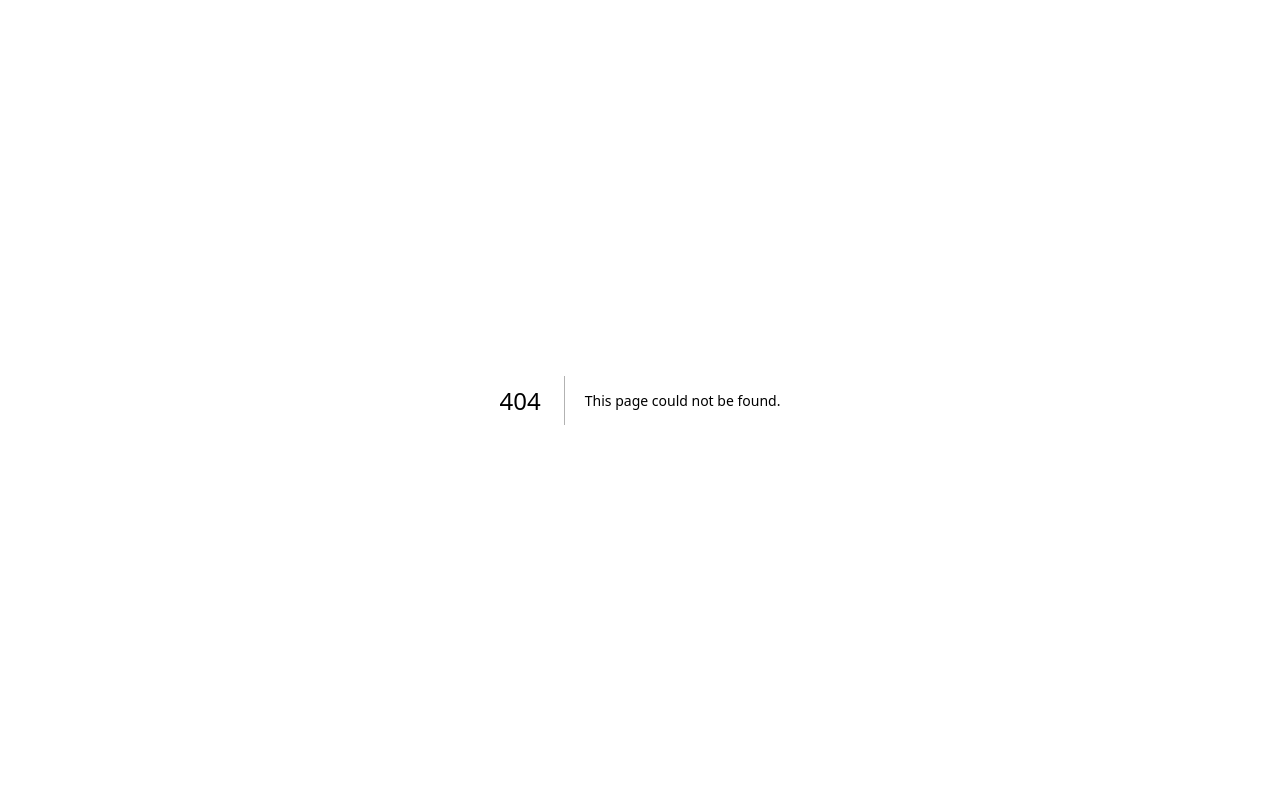
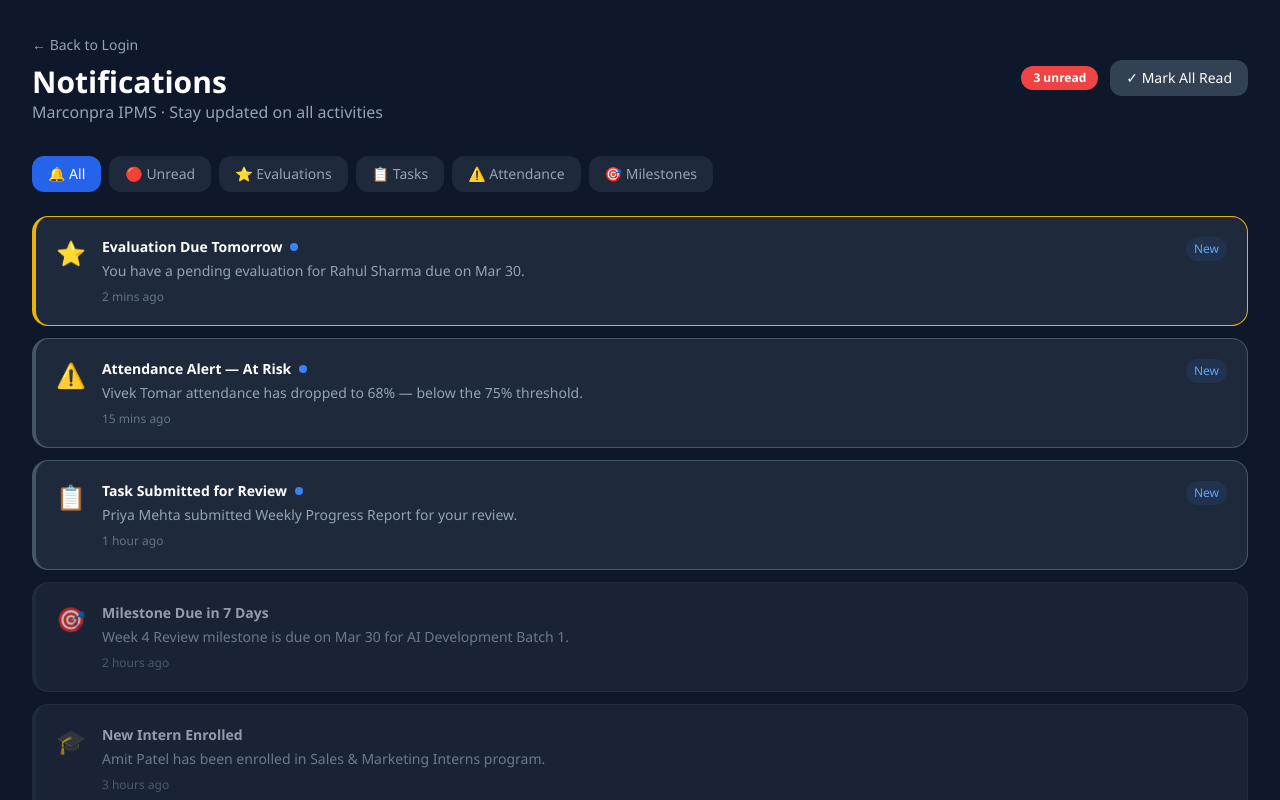
Before and after one commit to sunil3659/marconpra-ipms, a Next.js app: page /notifications in a window 1280 px wide. Before the commit this address had no page. Shown: the top 800 px of the page. Built offline with nearby package versions, Linux system fonts and the light colour scheme.

Commit message:
Add notifications system

```diff
--- /dev/null
+++ b/app/notifications/page.tsx
@@ -0,0 +1,206 @@
+'use client'
+import { useState } from 'react'
+import Link from 'next/link'
+
+const initialNotifications = [
+  {
+    id: 1,
+    type: 'evaluation',
+    title: 'Evaluation Due Tomorrow',
+    message: 'You have a pending evaluation for Rahul Sharma due on Mar 30.',
+    time: '2 mins ago',
+    read: false,
+    icon: '⭐',
+    color: 'border-yellow-500',
+  },
+  {
+    id: 2,
+    type: 'attendance',
+    title: 'Attendance Alert — At Risk',
+    message: 'Vivek Tomar attendance has dropped to 68% — below the 75% threshold.',
+    time: '15 mins ago',
+    read: false,
+    icon: '⚠️',
+    color: 'border-red-500',
+  },
+  {
+    id: 3,
+    type: 'task',
+    title: 'Task Submitted for Review',
+    message: 'Priya Mehta submitted Weekly Progress Report for your review.',
+    time: '1 hour ago',
+    read: false,
+    icon: '📋',
+    color: 'border-blue-500',
+  },
+  {
+    id: 4,
+    type: 'milestone',
+    title: 'Milestone Due in 7 Days',
+    message: 'Week 4 Review milestone is due on Mar 30 for AI Development Batch 1.',
+    time: '2 hours ago',
+    read: true,
+    icon: '🎯',
+    color: 'border-purple-500',
+  },
+  {
+    id: 5,
+    type: 'program',
+    title: 'New Intern Enrolled',
+    message: 'Amit Patel has been enrolled in Sales & Marketing Interns program.',
+    time: '3 hours ago',
+    read: true,
+    icon: '🎓',
+    color: 'border-green-500',
+  },
+  {
+    id: 6,
+    type: 'evaluation',
+    title: 'Evaluation Submitted',
+    message: 'Dr. Sharma submitted evaluation for Arjun Kumar — Score: 91%.',
+    time: '5 hours ago',
+    read: true,
+    icon: '✅',
+    color: 'border-green-500',
+  },
+  {
+    id: 7,
+    type: 'task',
+    title: 'Task Rejected',
+    message: 'Market Research Analysis submitted by Amit Patel was rejected with comments.',
+    time: '1 day ago',
+    read: true,
+    icon: '❌',
+    color: 'border-red-500',
+  },
+  {
+    id: 8,
+    type: 'milestone',
+    title: 'Milestone Completed',
+    message: 'Week 2 Check-in milestone completed successfully for all cohorts.',
+    time: '2 days ago',
+    read: true,
+    icon: '🏆',
+    color: 'border-yellow-500',
+  },
+]
+
+export default function NotificationsPage() {
+  const [notifications, setNotifications] = useState(initialNotifications)
+  const [filter, setFilter] = useState('all')
+
+  const unreadCount = notifications.filter(n => !n.read).length
+
+  const filteredNotifications = notifications.filter(n => {
+    if (filter === 'unread') return !n.read
+    if (filter === 'evaluation') return n.type === 'evaluation'
+    if (filter === 'task') return n.type === 'task'
+    if (filter === 'attendance') return n.type === 'attendance'
+    if (filter === 'milestone') return n.type === 'milestone'
+    return true
+  })
+
+  const markAllRead = () => {
+    setNotifications(prev => prev.map(n => ({ ...n, read: true })))
+  }
+
+  const markRead = (id: number) => {
+    setNotifications(prev =>
+      prev.map(n => n.id === id ? { ...n, read: true } : n)
+    )
+  }
+
+  return (
+    <main className="min-h-screen bg-[#0f172a] p-8">
+
+      {/* Header */}
+      <div className="flex items-center justify-between mb-8">
+        <div>
+          <Link href="/login" className="text-slate-400 text-sm hover:text-white">← Back to Login</Link>
+          <h1 className="text-3xl font-bold text-white mt-2">Notifications</h1>
+          <p className="text-slate-400">Marconpra IPMS · Stay updated on all activities</p>
+        </div>
+        <div className="flex items-center gap-3">
+          {unreadCount > 0 && (
+            <span className="bg-red-500 text-white text-xs px-3 py-1 rounded-full font-bold">
+              {unreadCount} unread
+            </span>
+          )}
+          <button
+            onClick={markAllRead}
+            className="bg-slate-700 hover:bg-slate-600 text-white px-4 py-2 rounded-xl text-sm transition-all"
+          >
+            ✓ Mark All Read
+          </button>
+        </div>
+      </div>
+
+      {/* Filter Tabs */}
+      <div className="flex gap-2 mb-6 flex-wrap">
+        {[
+          { key: 'all', label: '🔔 All' },
+          { key: 'unread', label: '🔴 Unread' },
+          { key: 'evaluation', label: '⭐ Evaluations' },
+          { key: 'task', label: '📋 Tasks' },
+          { key: 'attendance', label: '⚠️ Attendance' },
+          { key: 'milestone', label: '🎯 Milestones' },
+        ].map((f) => (
+          <button
+            key={f.key}
+            onClick={() => setFilter(f.key)}
+            className={`px-4 py-2 rounded-xl text-sm font-medium transition-all ${
+              filter === f.key
+                ? 'bg-blue-600 text-white'
+                : 'bg-[#1e293b] text-slate-400 hover:text-white'
+            }`}
+          >
+            {f.label}
+          </button>
+        ))}
+      </div>
+
+      {/* Notifications List */}
+      <div className="space-y-3">
+        {filteredNotifications.length === 0 && (
+          <div className="bg-[#1e293b] border border-slate-700 rounded-2xl p-8 text-center">
+            <p className="text-slate-400 text-lg">🎉 All caught up!</p>
+            <p className="text-slate-500 text-sm mt-1">No notifications in this category</p>
+          </div>
+        )}
+        {filteredNotifications.map((notification) => (
+          <div
+            key={notification.id}
+            onClick={() => markRead(notification.id)}
+            className={`bg-[#1e293b] border-l-4 ${notification.color} rounded-2xl p-5 cursor-pointer transition-all hover:bg-[#253148] ${
+              !notification.read ? 'border-r border-t border-b border-slate-600' : 'border-r border-t border-b border-slate-700/50 opacity-70'
+            }`}
+          >
+            <div className="flex items-start justify-between">
+              <div className="flex items-start gap-4">
+                <span className="text-2xl">{notification.icon}</span>
+                <div>
+                  <div className="flex items-center gap-2 mb-1">
+                    <h3 className={`font-bold text-sm ${!notification.read ? 'text-white' : 'text-slate-300'}`}>
+                      {notification.title}
+                    </h3>
+                    {!notification.read && (
+                      <span className="w-2 h-2 bg-blue-500 rounded-full"></span>
+                    )}
+                  </div>
+                  <p className="text-slate-400 text-sm">{notification.message}</p>
+                  <p className="text-slate-500 text-xs mt-2">{notification.time}</p>
+                </div>
+              </div>
+              {!notification.read && (
+                <span className="text-blue-400 text-xs bg-blue-500/10 px-2 py-1 rounded-full flex-shrink-0">
+                  New
+                </span>
+              )}
+            </div>
+          </div>
+        ))}
+      </div>
+
+    </main>
+  )
+}
```
